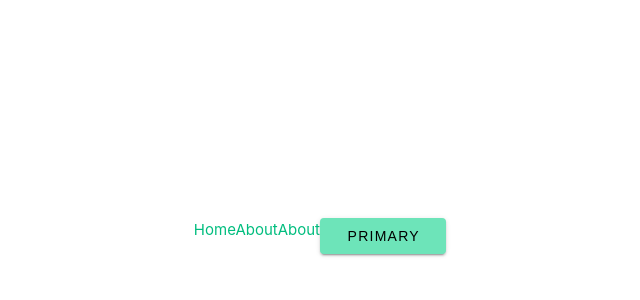
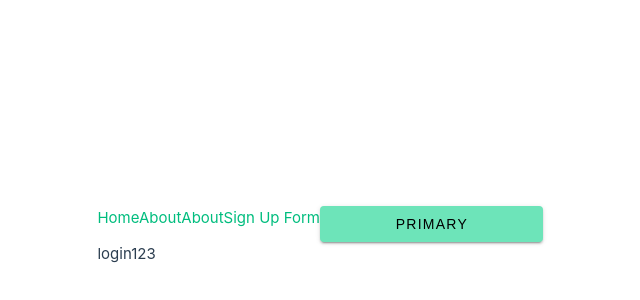
Before and after one commit to 12cassie34/join-wtm-right-now, a Vue app: page /signUpForm in a window 1280 px wide. Shown: the part 164-464 px from the top of the page, without its empty margins (320-960 px from the left). Built offline with nearby package versions, Linux system fonts and the light colour scheme.

Commit message:
feat: add the sign up form route

```diff
--- a/src/App.vue
+++ b/src/App.vue
@@ -7,6 +7,7 @@ import { RouterLink, RouterView } from "vue-router";
     <RouterLink to="/">Home</RouterLink>
     <RouterLink to="/about">About</RouterLink>
     <RouterLink to="/login">About</RouterLink>
+    <RouterLink to="/signUpForm">Sign Up Form</RouterLink>
   </nav>
   <v-btn color="secondary">
       Primary
--- a/src/router/index.ts
+++ b/src/router/index.ts
@@ -25,6 +25,11 @@ const router = createRouter({
       // which is lazy-loaded when the route is visited.
       component: () => import("../views/LoginPage.vue"),
     },
+    {
+      path: "/signUpForm",
+      name: "signUpFormPage",
+      component: () => import("../views/SingUpFormView.vue"),
+    }
   ],
 });
 
--- /dev/null
+++ b/src/views/SingUpFormView.vue
@@ -0,0 +1,4 @@
+<script setup lang="ts"></script>
+<template>
+  <main>login123</main>
+</template>
```
